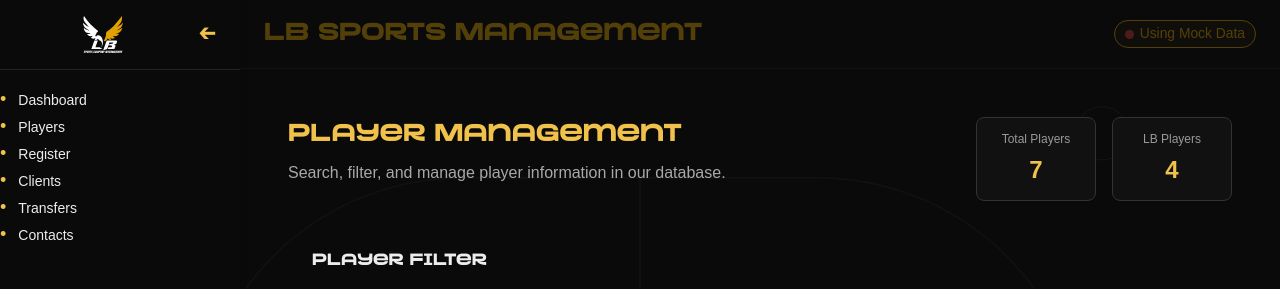
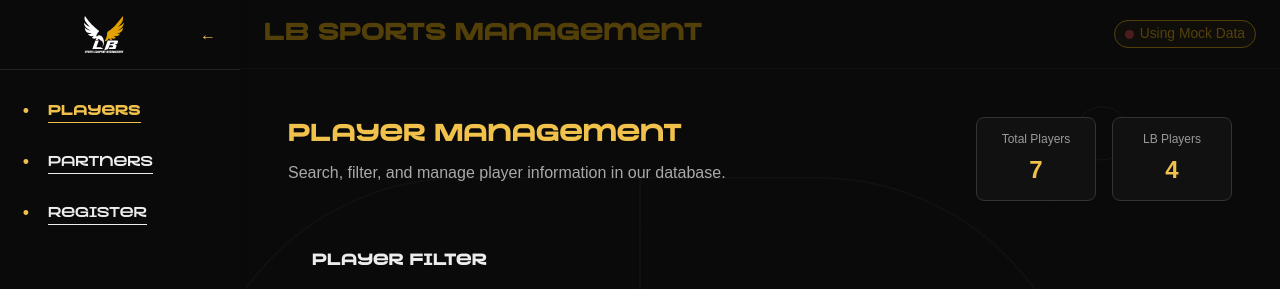
Before and after one commit to opazenha/lbfront, a Next.js app: page / in a window 1280 px wide. Shown: the top 289 px of the page. Built offline with nearby package versions, Linux system fonts and the light colour scheme; no server answers.

Commit message:
Add collapsible sidebar component with custom styling and navigation menu

```diff
--- a/app/components/MainLayout.tsx
+++ b/app/components/MainLayout.tsx
@@ -1,7 +1,7 @@
 "use client";
 
 import React, { useState } from 'react';
-import Sidebar from './Sidebar';
+import Sidebar from './Sidebar/Sidebar';
 import Header from './Header';
 
 interface MainLayoutProps {
--- /dev/null
+++ b/app/components/Sidebar/Sidebar.module.css
@@ -0,0 +1,110 @@
+@font-face {
+  font-family: 'MBFont';
+  src: url('/fonts/mb.ttf') format('truetype');
+  font-weight: normal;
+  font-style: normal;
+}
+
+@font-face {
+  font-family: 'MortendRegular';
+  src: url('/fonts/mortend-regular.ttf') format('truetype');
+  font-weight: normal;
+  font-style: normal;
+}
+
+.sidebar {
+  background-color: #0a0a0a;
+  height: 100vh;
+  transition: width 0.3s ease;
+  position: fixed;
+  top: 0;
+  left: 0;
+  z-index: 100;
+  display: flex;
+  flex-direction: column;
+  box-shadow: 2px 0 5px rgba(0, 0, 0, 0.1);
+}
+
+.open {
+  width: 240px;
+}
+
+.closed {
+  width: 60px;
+}
+
+.sidebarHeader {
+  padding: 16px;
+  display: flex;
+  align-items: center;
+  justify-content: space-between;
+  border-bottom: 1px solid #222;
+  height: 70px;
+}
+
+.logoContainer {
+  display: flex;
+  align-items: center;
+  justify-content: center;
+  flex: 1;
+}
+
+.toggleBtn {
+  background: none;
+  border: none;
+  color: #f0c14b;
+  cursor: pointer;
+  font-size: 16px;
+  padding: 4px 8px;
+  border-radius: 4px;
+}
+
+.toggleBtn:hover {
+  background-color: #222;
+}
+
+.sidebarNav {
+  padding: 16px 0;
+  flex: 1;
+  overflow-y: auto;
+}
+
+.navList {
+  list-style: none;
+  padding: 0;
+  margin: 0;
+}
+
+.navLink {
+  display: flex;
+  align-items: center;
+  padding: 12px 16px;
+  color: #ededed;
+  text-decoration: none;
+  transition: background-color 0.2s;
+  white-space: nowrap;
+}
+
+.navLink:hover {
+  background-color: #222;
+}
+
+.navIcon {
+  margin-right: 12px;
+  color: #f0c14b;
+  font-size: 18px;
+  min-width: 20px;
+  text-align: center;
+}
+
+.navText {
+  font-size: 14px;
+  font-family: 'MortendRegular';
+  color: #ededed;
+  border-bottom: 1px solid currentColor;
+}
+
+.activeText {
+  font-family: 'MBFont';
+  color: #f0c14b;
+}
--- /dev/null
+++ b/app/components/Sidebar/Sidebar.tsx
@@ -0,0 +1,57 @@
+"use client";
+
+import Link from 'next/link';
+import { usePathname } from 'next/navigation';
+import Logo from '../Logo';
+import styles from './Sidebar.module.css';
+
+interface SidebarProps {
+  isOpen: boolean;
+  toggleSidebar: () => void;
+}
+
+const Sidebar = ({ isOpen, toggleSidebar }: SidebarProps) => {
+  const pathname = usePathname();
+  const menuItems = [
+    { name: 'Players', path: '/' },
+    { name: 'Partners', path: '/partners' },
+    { name: 'Register', path: '/register' },
+  ];
+
+  return (
+    <div className={`${styles.sidebar} ${isOpen ? styles.open : styles.closed}`}>
+      <div className={styles.sidebarHeader}>
+        <div className={styles.logoContainer}>
+          <Logo size={40} />
+        </div>
+        <button className={styles.toggleBtn} onClick={toggleSidebar}>
+          {isOpen ? '←' : '→'}
+        </button>
+      </div>
+
+      <nav className={styles.sidebarNav}>
+        <ul className={styles.navList}>
+          {menuItems.map((item, index) => {
+            const isActive = pathname === item.path;
+            return (
+              <li key={index} className={styles.navItem}>
+                <Link href={item.path} className={styles.navLink}>
+                  <span className={styles.navIcon}>•</span>
+                  {isOpen && (
+                    <span className={`${styles.navText} ${
+                      isActive ? styles.activeText : ''
+                    }`}>
+                      {item.name}
+                    </span>
+                  )}
+                </Link>
+              </li>
+            );
+          })}
+        </ul>
+      </nav>
+    </div>
+  );
+};
+
+export default Sidebar;
```
